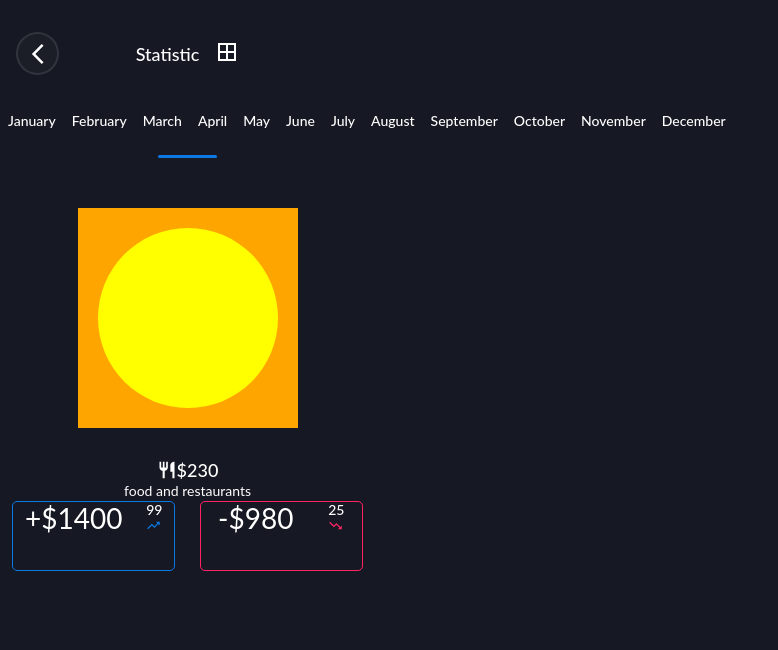
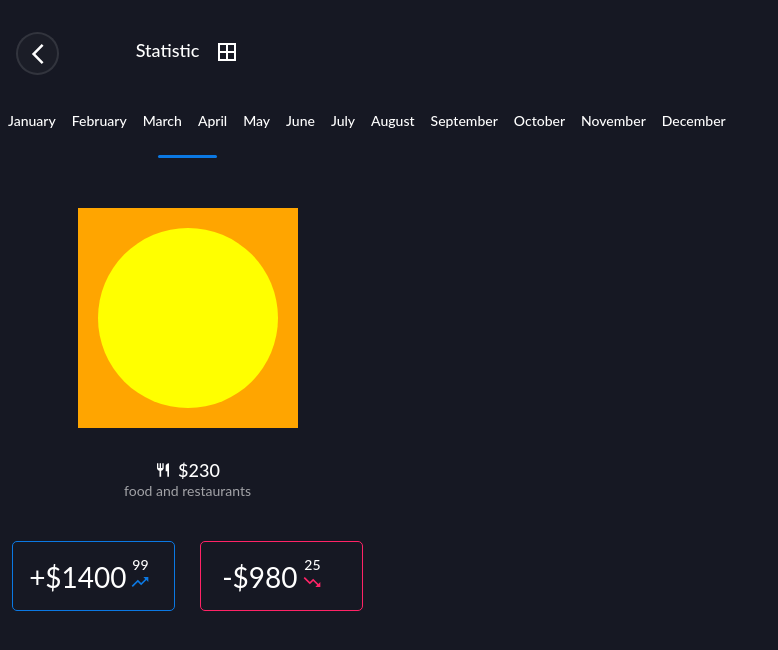
Before and after one commit to haraldsDev/scandi-frontend-project, a React (Create React App) app: page / in a window 1280 px wide. Shown: the top 650 px of the page, without its empty margins (0-778 px from the left). Built offline with nearby package versions, Linux system fonts and the light colour scheme.

Commit message:
fixed alignment for dollars, cents, arrows, restaurant and food, and statistic text

```diff
--- a/src/containers/StatisticsView/StatisticsView.css
+++ b/src/containers/StatisticsView/StatisticsView.css
@@ -70,11 +70,12 @@
 }
 
 .fork-icon {
-	height: 20px;
-	width: 20px;
+	height: 16px;
+	width: 16px;
 	color: rgba(255, 255, 255, 1);
 		filter: invert(100%);
-
+	padding-right: 7px;
+	margin-top: 2px;
 
 }
 
@@ -120,16 +121,55 @@
 }
 
 .food-and-restaurants-text {
-
+	margin-bottom: 40px;
+	opacity: 0.6;
 
 }
 
 .dollars {
+	/*position: relative;*/
+	/*display: inline;*/
+	/*margin: auto;*/
+	/*top: 80;
+	bottom: 0;
+	left: 0;
+	right: 0;*/
+}
+
+.dollar-text {
 	position: relative;
 	/*display: inline;*/
-	/*margin: auto;*/
-	top: 80;
+	margin: auto;
+	top: 0;
 	bottom: 0;
 	left: 0;
 	right: 0;
 }
+
+.cents-and-arrow {
+	/*height: 90px;*/
+	/*padding-bottom: 10px;*/
+	padding-top: 18px;
+	margin-left: -26px;
+}
+
+.cents-and-arrow-right {
+	margin-left: -36px;
+}
+
+.blue-cents-line {
+	/*height: 100vh;*/
+	/*height: 100vw;*/
+	height: 20px;
+	width: 20px;
+	margin-left: -2px;
+	margin-top: -1px;
+}
+
+.cents-number {
+	margin-top: -3px;
+}
+
+.text-230 {
+
+}
--- a/src/containers/StatisticsView/StatisticsView.js
+++ b/src/containers/StatisticsView/StatisticsView.js
@@ -20,7 +20,7 @@ const StatisticsView = ({ onRouteChange }) => {
 					</div>
 				</div>
 					<div className="statistics-panel flex justify-center">
-						<div className="mt1 txt8">Statistic</div>
+						<div className="txt8 statistic-text">Statistic</div>
 						<div className="ml3" >
 							<img src={statistics1} alt="" className="pointer statistics1 active"/>
 						</div>
@@ -38,7 +38,7 @@ const StatisticsView = ({ onRouteChange }) => {
 				<div className="food-and-restaurants mt4 ">
 					<div className=" flex justify-center">
 						<img src={restaurant} alt="" className=" fork-icon pointer shp9"/>
-						<div className="txt8">$230</div>
+						<div className="txt8 text-230">$230</div>
 					</div>
 					<div className="food-and-restaurants-text flex justify-center txt7"> food and restaurants</div>
 				</div>
@@ -46,21 +46,31 @@ const StatisticsView = ({ onRouteChange }) => {
 				<div className="balance-boxes flex justify-around">
 					<div className="box left-box shp1 ">
 						<div className="dollars-container flex justify-around ">
-							<div className="txt4 dollars flex flex-row">+$1400
+							<div className="txt4 dollars flex flex-row">
+								<div className="dollar-text">
+									+$1400
+								</div>
 							</div>
-							<div className="cents flex flex-column">
-								<div className="txt3">99</div>
-								<img src={trending_up} alt="" className="blue-cents-line"/>
+							<div className="cents justify-center">
+								<div className="cents-and-arrow">
+									<div className="txt3 cents-number">99</div>
+									<img src={trending_up} alt="" className="blue-cents-line"/>
+								</div>
 							</div>
 						</div>
 					</div>
 					<div className="box right-box">
 						<div className="dollars-container flex justify-around ">
-							<div className="txt4 dollars flex flex-row">-$980
+							<div className="txt4 dollars flex flex-row">
+								<div className="dollar-text">
+								-$980
+								</div>
 							</div>
-							<div className="cents flex flex-column">
-								<div className="txt3">25</div>
-								<img src={trending_down} alt="" className="blue-cents-line"/>
+							<div className="cents justify-center">
+								<div className="cents-and-arrow cents-and-arrow-right">
+									<div className="txt3 cents-number">25</div>
+									<img src={trending_down} alt="" className="blue-cents-line"/>
+								</div>
 							</div>
 						</div>
 					</div>
```
